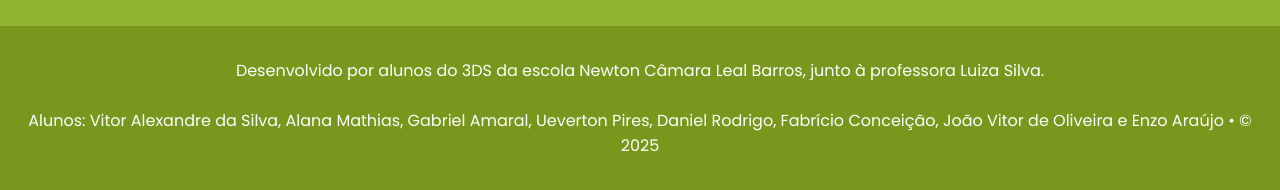
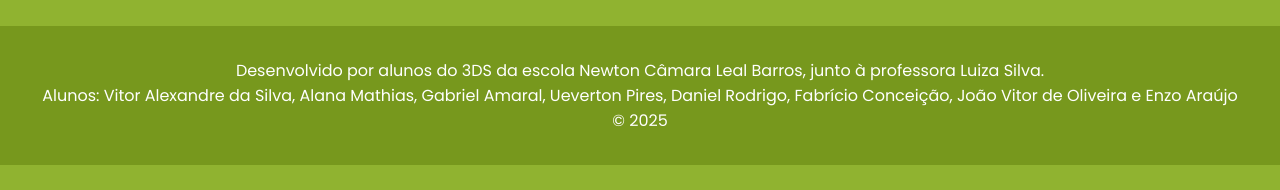
Before and after one commit to luizaoes-hub/agricotec, a plain HTML site: page index.html in a window 1280 px wide. Shown: the part 1228-1418 px from the top of the page. After the commit the page ends 1393 px from the top, so only its background shows below. Drawn offline with Linux system fonts and the light colour scheme.

Commit message:
index.html

```diff
--- a/index.html
+++ b/index.html
@@ -83,7 +83,7 @@
 
 
   <footer>
-    <p>Desenvolvido por alunos do 3DS da escola Newton Câmara Leal Barros, junto à professora Luiza Silva. <br></p></br> <p>Alunos: Vitor Alexandre da Silva, Alana Mathias, Gabriel Amaral, Ueverton Pires, Daniel Rodrigo, Fabrício Conceição, João Vitor de Oliveira e Enzo Araújo  •  © 2025</p>
+    <p>Desenvolvido por alunos do 3DS da escola Newton Câmara Leal Barros, junto à professora Luiza Silva. </p><p>Alunos: Vitor Alexandre da Silva, Alana Mathias, Gabriel Amaral, Ueverton Pires, Daniel Rodrigo, Fabrício Conceição, João Vitor de Oliveira e Enzo Araújo </p><p>  © 2025</p>
   </footer>
 
   <script>
```
